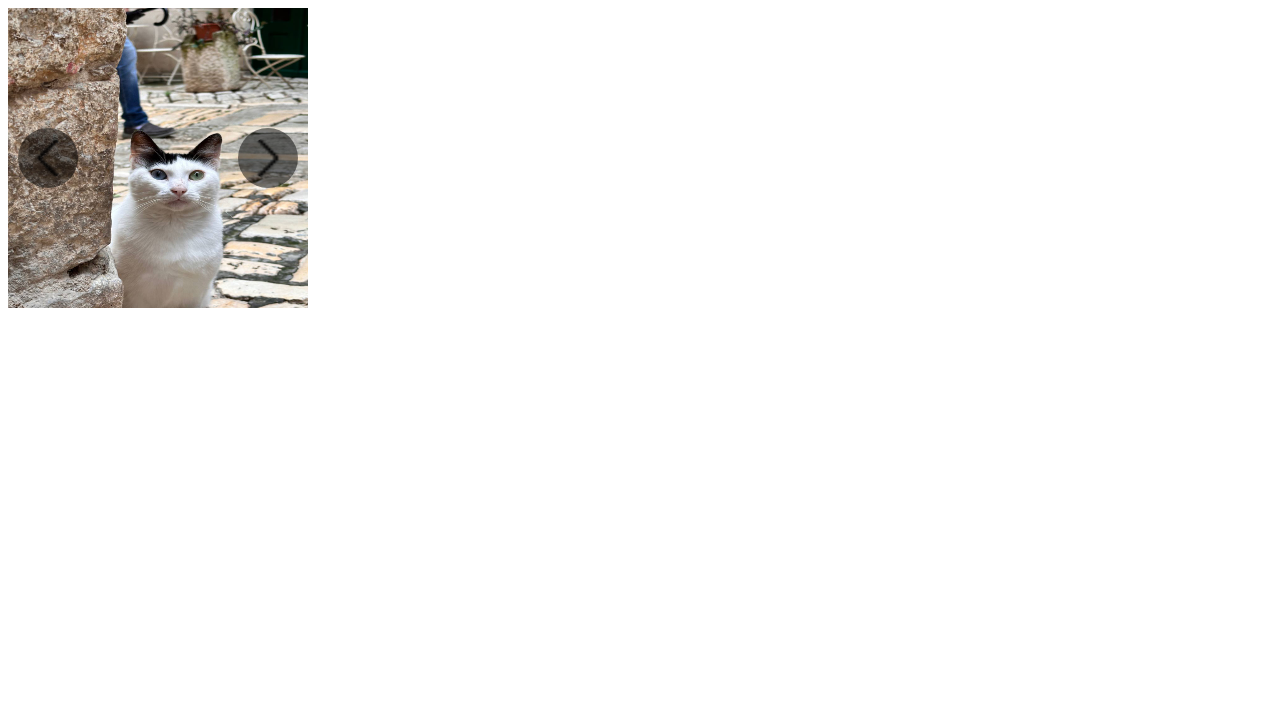
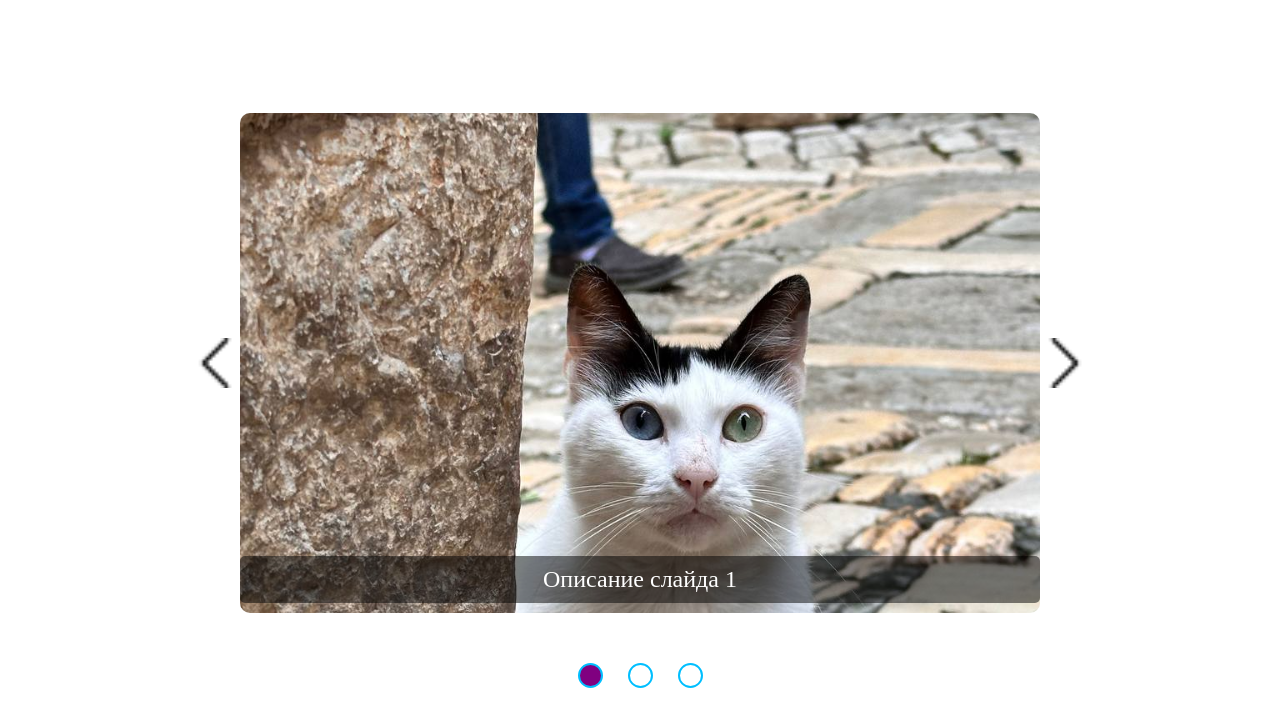
Before and after one commit to Mykhailo190905/slider, a plain HTML site: page index.html in a window 1280 px wide. Drawn offline with Linux system fonts and the light colour scheme.

Commit message:
NewSlider

```diff
--- a/index.html
+++ b/index.html
@@ -7,18 +7,27 @@
     <link rel="stylesheet" href="style.css">
 </head>
 <body>
-
-    <div class="slider">
-        <img class="slider-img active" src="./images/photo_2024-12-05_19-49-19.jpg" alt="photo">
-        <img class="slider-img" src="./images/photo_2024-12-05_19-49-22.jpg" alt="photo">
-        <img class="slider-img" src="./images/photo_2024-12-05_19-49-23.jpg" alt="photo">
-
-        <!-- Кнопки внутри слайдера -->
-        <img src="./images/left.png" alt="left" class="prev controlls">
-        <img src="./images/right.png" alt="right" class="next controlls">
+    <div id="slider-container">
+        <div id="top">
+            <img src="./images/left.png" alt="" class="arrow arrow-left">
+            <div id="slider">
+                <div class="slider-item">
+                    <img src="./images/photo_2024-12-05_19-49-19.jpg" alt="" class="slider-image">
+                    <p class="description">Описание слайда 1</p>
+                </div>
+                <div class="slider-item">
+                    <img src="./images/photo_2024-12-05_19-49-22.jpg" alt="" class="slider-image block">
+                    <p class="description">Описание слайда 2</p>
+                </div>
+                <div class="slider-item">
+                    <img src="./images/photo_2024-12-05_19-49-23.jpg" alt="" class="slider-image">
+                    <p class="description">Описание слайда 3</p>
+                </div>
+            </div>
+            <img src="./images/right.png" alt="" class="arrow arrow-right">
+        </div>
+        <div id="bottom"></div>
     </div>
-
-
     <script src="script.js"></script>
 </body>
 </html>
--- a/script.js
+++ b/script.js
@@ -1,31 +1,64 @@
-const images = document.querySelectorAll('.slider-img');
-const controlls = document.querySelectorAll('.controlls');
-let imageIndex = 0;
+const arrowLeft = document.querySelector(".arrow-left");
+const arrowRight = document.querySelector(".arrow-right");
+const slides = document.querySelectorAll(".slider-item");
+const bottom = document.getElementById("bottom");
 
-function show(index) {
-    images[imageIndex].classList.remove('active');
-    images[index].classList.add('active');
-    imageIndex = index;
+let currentSlideIndex = 0;
+const paginationCircles = [];
+
+function createPaginationCircle() {
+    const div = document.createElement("div");
+    div.className = "pagination-circle";
+    bottom.appendChild(div);
+    paginationCircles.push(div);
 }
 
-controlls.forEach((e) => {
-    e.addEventListener('click', (event) => {
-        if (event.target.classList.contains('prev')) {
-            let index = imageIndex - 1;
+function addPagination() {
+    slides.forEach(createPaginationCircle);
+    paginationCircles[0].classList.add("active");
+}
 
-            if (index < 0) {
-                index = images.length - 1;
-            }
+function addActiveClass() {
+    paginationCircles[currentSlideIndex].classList.add("active");
+}
 
-            show(index);
-        } else if (event.target.classList.contains('next')) {
-            let index = imageIndex + 1;
-            if (index >= images.length) {
-                index = 0;
-            }
-            show(index);
-        }
-    });
-});
+function removeActiveClass() {
+    paginationCircles[currentSlideIndex].classList.remove("active");
+}
 
-show(imageIndex);
+function showSlide() {
+    slides[currentSlideIndex].classList.add("block");
+}
+
+function hideSlide() {
+    slides[currentSlideIndex].classList.remove("block");
+}
+
+function nextSlide() {
+    hideSlide();
+    removeActiveClass();
+    currentSlideIndex++;
+    if (currentSlideIndex > slides.length - 1) {
+        currentSlideIndex = 0;
+    }
+    addActiveClass();
+    showSlide();
+}
+
+function prevSlide() {
+    hideSlide();
+    removeActiveClass();
+    currentSlideIndex--;
+    if (currentSlideIndex < 0) {
+        currentSlideIndex = slides.length - 1;
+    }
+    addActiveClass();
+    showSlide();
+}
+
+arrowRight.addEventListener("click", nextSlide);
+arrowLeft.addEventListener("click", prevSlide);
+
+addPagination();
+showSlide();
+addActiveClass();
--- a/style.css
+++ b/style.css
@@ -1,47 +1,102 @@
-.slider {
-    width: 300px;
-    height: 300px;
-    position: relative;
-    overflow: hidden;
+* {
+    padding: 0;
+    margin: 0;
+    box-sizing: border-box;
 }
 
-.slider-img {
-    width: 100%;
-    height: 100%;
+#slider-container {
+    display: flex;
+    align-items: center;
+    justify-content: center;
+    flex-direction: column;
+    row-gap: 30px;
+    height: 100vh;
+}
+
+#top {
+    display: flex;
+    align-items: center;
+    justify-content: center;
+
+}
+
+#slider {
+    width: 800px;
+    height: 500px;
+    overflow: hidden;
+    border-radius: 10px;
+    position: relative;
+}
+
+.slider-item {
     position: absolute;
     top: 0;
     left: 0;
-    opacity: 0;
-    transition: opacity 0.5s ease;
+    width: 100%;
+    height: 100%;
+    display: none;
+    justify-content: center;
+    align-items: center;
+    text-align: center;
 }
 
-.slider-img.active {
-    opacity: 1;
+.slider-item.block {
+    display: flex;
 }
 
-
-.prev,
-.next {
-    position: absolute;
-    top: 50%;
-    transform: translateY(-50%);
-    height: 40px;
-    cursor: pointer;
-    z-index: 2;
+.slider-image {
+    width: 100%;
+    height: 100%;
+    object-fit: cover;
 }
 
+.description {
+    position: absolute;
+    bottom: 10px;
+    left: 50%;
+    transform: translateX(-50%);
+    color: white;
+    font-size: 1.5rem;
+    background-color: rgba(0, 0, 0, 0.5);
+    padding: 10px;
+    border-radius: 5px;
+    width: 100%;
+    text-align: center;
+    display: none;
+}
 
-.prev {
+.slider-item.block .description {
+    display: block;
+}
+
+.arrow {
+    width: 50px;
+    height: 50px;
+    cursor: pointer;
+}
+
+.arrow-left {
     left: 10px;
 }
 
-.next {
+.arrow-right {
     right: 10px;
 }
 
-.prev,
-.next {
-    background-color: rgba(0, 0, 0, 0.5);
+.pagination-circle {
+    width: 25px;
+    height: 25px;
+    border: 2px solid deepskyblue;
     border-radius: 50%;
-    padding: 10px;
+    cursor: pointer;
 }
+
+.active {
+    background-color: purple;
+}
+
+#bottom {
+    display: flex;
+    column-gap: 25px;
+    margin-top: 20px;
+}
```
